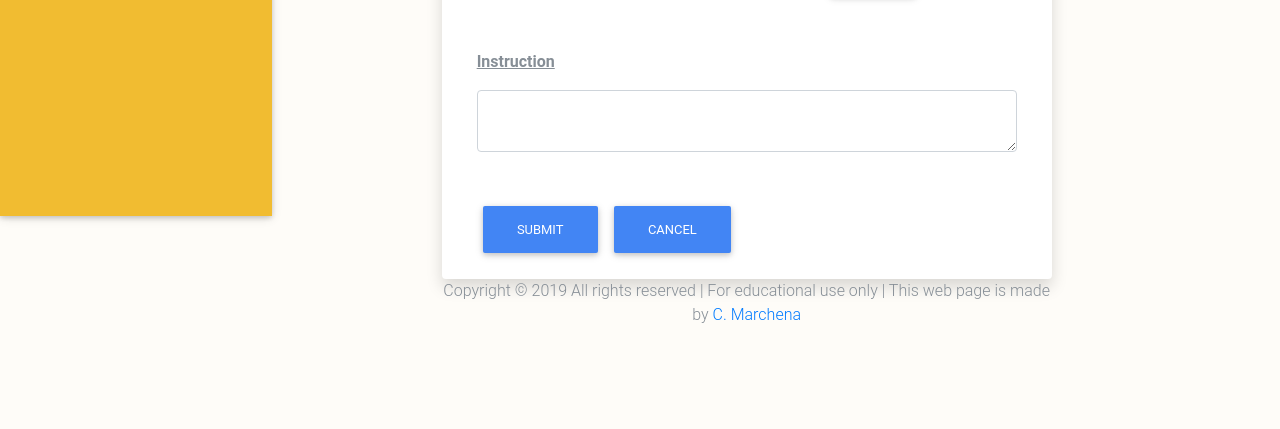
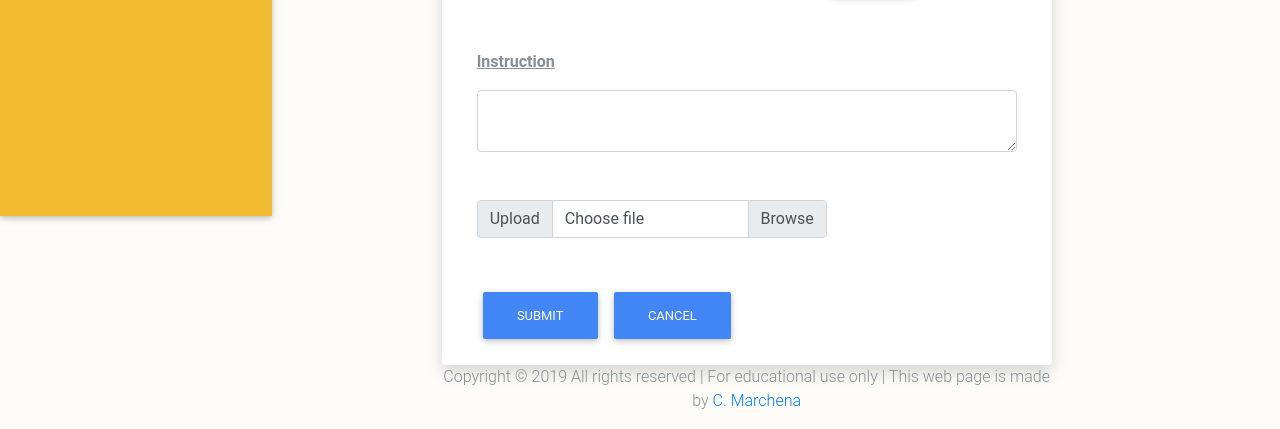
Before and after one commit to dugudugu/A_Chefs_Book, a Flask app: page /add_recipe in a window 1280 px wide. Shown: the part 584-1013 px from the top of the page. Before the commit the page ends 907 px from the top, so only its background shows below. Run offline with Flask 2, Linux system fonts and the light colour scheme; data that the repository does not hold is empty; some libraries are stand-ins or nearby versions.

Commit message:
Added upload section to html

```diff
--- a/templates/add_recipe.html
+++ b/templates/add_recipe.html
@@ -90,6 +90,17 @@
                         </div>
                     </div>
 
+                    <!-- Upload Image for recipe -->
+                    <div class="input-group mb-5 col-8">
+                        <div class="input-group-prepend">
+                            <span class="input-group-text" id="inputGroupFileAddon01">Upload</span>
+                        </div>
+                        <div class="custom-file">
+                            <input type="file" class="custom-file-input" id="inputGroupFile01" aria-describedby="inputGroupFileAddon01">
+                            <label class="custom-file-label" for="inputGroupFile01">Choose file</label>
+                        </div>
+                    </div>
+
                     <!-- Submit Recipe -->
                     <div class="submit-btns col-12">
                         <input class="btn btn-primary submit-btn" type="submit" value="Submit">
```
